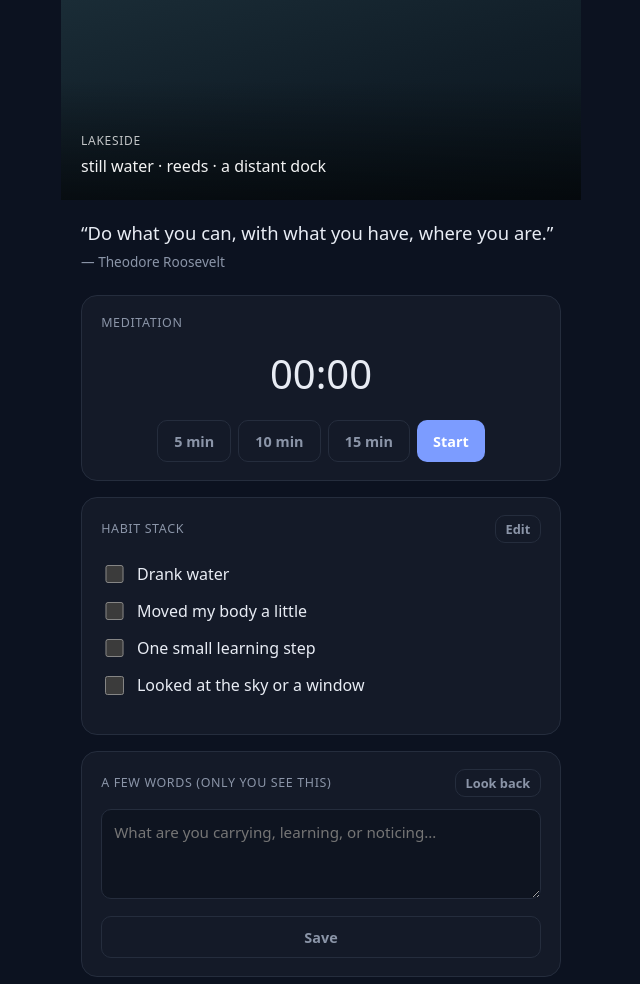
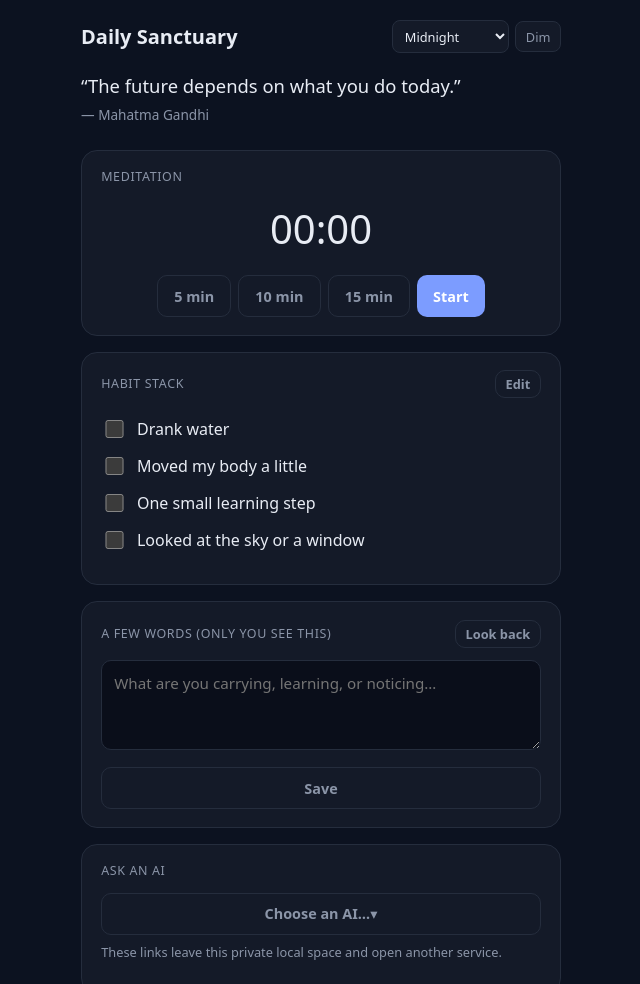
Before and after one commit to joule5/daily-sanctuary, a plain HTML site: page index.html in a window 1280 px wide. Shown: the top 984 px of the page, without its empty margins (319-959 px from the left). Drawn offline with Linux system fonts and the light colour scheme.

Commit message:
Sync project files via Zip2Git

```diff
--- a/css/main.css
+++ b/css/main.css
@@ -21,6 +21,7 @@ html, body {
   font-family: var(--font);
   line-height: 1.5;
   -webkit-tap-highlight-color: transparent;
+  transition: background 0.25s ease, color 0.25s ease;
 }
 
 body { min-height: 100dvh; }
@@ -28,7 +29,7 @@ body { min-height: 100dvh; }
 #app {
   max-width: 520px;
   margin: 0 auto;
-  padding: 0 0 3rem;
+  padding: 1.25rem 1.25rem 3rem;
   min-height: 100dvh;
 }
 
@@ -38,48 +39,49 @@ body { min-height: 100dvh; }
   padding: 4rem 1rem;
 }
 
-/* ----- Scene ----- */
-.scene {
-  position: relative;
-  height: 200px;
-  overflow: hidden;
+/* ----- Header / theme controls ----- */
+.top-bar {
   display: flex;
-  flex-direction: column;
-  justify-content: flex-end;
-  padding: 1.4rem 1.25rem;
-  color: #fff;
+  justify-content: space-between;
+  align-items: center;
+  margin-bottom: 1.25rem;
+  gap: 0.75rem;
 }
 
-.scene::after {
-  content: "";
-  position: absolute;
-  inset: 0;
-  background: linear-gradient(to top, rgba(0,0,0,0.55) 0%, transparent 60%);
-  pointer-events: none;
+.top-bar h1 {
+  font-size: 1.25rem;
+  font-weight: 600;
+  margin: 0;
 }
 
-.scene-name {
-  position: relative;
-  z-index: 1;
-  font-size: 0.75rem;
-  letter-spacing: 0.06em;
-  text-transform: uppercase;
-  opacity: 0.75;
-  margin-bottom: 0.2rem;
+.theme-controls {
+  display: flex;
+  gap: 0.4rem;
+  align-items: center;
 }
 
-.scene-elements {
-  position: relative;
-  z-index: 1;
-  font-size: 1rem;
-  opacity: 0.95;
+.theme-controls select {
+  background: var(--panel);
+  color: var(--text);
+  border: 1px solid var(--border);
+  border-radius: 8px;
+  padding: 0.35rem 0.5rem;
+  font-size: 0.8rem;
+  font-family: inherit;
 }
 
-/* ----- Content ----- */
-.content {
-  padding: 1.25rem 1.25rem 0;
+.dim-btn {
+  background: var(--panel);
+  border: 1px solid var(--border);
+  color: var(--muted);
+  border-radius: 8px;
+  padding: 0.35rem 0.6rem;
+  font-size: 0.8rem;
+  font-family: inherit;
+  cursor: pointer;
 }
 
+/* ----- Quote ----- */
 .quote {
   font-size: 1.15rem;
   font-weight: 500;
@@ -90,15 +92,17 @@ body { min-height: 100dvh; }
 .quote-author {
   font-size: 0.85rem;
   color: var(--muted);
-  margin: 0 0 1.4rem;
+  margin: 0 0 1.5rem;
 }
 
+/* ----- Sections ----- */
 .section {
   background: var(--panel);
   border: 1px solid var(--border);
   border-radius: var(--radius);
   padding: 1.1rem 1.2rem;
   margin-bottom: 1rem;
+  transition: background 0.25s ease, border-color 0.25s ease;
 }
 
 .section-title {
@@ -134,7 +138,7 @@ body { min-height: 100dvh; }
 .habit-list {
   list-style: none;
   padding: 0;
-  margin: 0 0 0.75rem;
+  margin: 0 0 0.5rem;
 }
 
 .habit-list li {
@@ -162,7 +166,6 @@ body { min-height: 100dvh; }
   color: var(--muted);
 }
 
-.habit-list .edit-btn,
 .habit-list .del-btn {
   background: none;
   border: none;
@@ -176,7 +179,7 @@ body { min-height: 100dvh; }
 .habit-actions {
   display: flex;
   gap: 0.5rem;
-  margin-top: 0.5rem;
+  margin-top: 0.6rem;
 }
 
 .habit-actions input {
@@ -184,7 +187,7 @@ body { min-height: 100dvh; }
   padding: 0.55rem 0.7rem;
   border-radius: 8px;
   border: 1px solid var(--border);
-  background: #0e1420;
+  background: color-mix(in srgb, var(--bg) 80%, black);
   color: var(--text);
   font-size: 0.9rem;
   font-family: inherit;
@@ -197,14 +200,14 @@ textarea {
   padding: 0.75rem;
   border-radius: 10px;
   border: 1px solid var(--border);
-  background: #0e1420;
+  background: color-mix(in srgb, var(--bg) 80%, black);
   color: var(--text);
   font-family: inherit;
   font-size: 0.95rem;
   resize: vertical;
 }
 
-textarea:focus, input:focus {
+textarea:focus, input:focus, select:focus {
   outline: 2px solid var(--accent);
   outline-offset: 1px;
 }
@@ -213,7 +216,7 @@ textarea:focus, input:focus {
   list-style: none;
   padding: 0;
   margin: 0;
-  max-height: 320px;
+  max-height: 340px;
   overflow-y: auto;
 }
 
@@ -276,7 +279,7 @@ textarea:focus, input:focus {
 }
 
 .ai-menu a:last-child { border-bottom: none; }
-.ai-menu a:active { background: #1c2433; }
+.ai-menu a:active { background: color-mix(in srgb, var(--panel) 80%, white); }
 
 .ai-menu .note {
   display: block;
@@ -326,7 +329,7 @@ textarea:focus, input:focus {
 /* ----- Footer ----- */
 .footer {
   text-align: center;
-  padding: 1.5rem 1.25rem 0;
+  padding: 1.5rem 0 0;
   font-size: 0.8rem;
   color: var(--muted);
 }
@@ -347,7 +350,7 @@ textarea:focus, input:focus {
   display: flex;
   align-items: center;
   gap: 0.75rem;
-  padding: 1rem 1.25rem 0.5rem;
+  margin-bottom: 1rem;
 }
 
 .screen-header h1 {
@@ -355,3 +358,8 @@ textarea:focus, input:focus {
   margin: 0;
   font-weight: 600;
 }
+
+/* Dim mode */
+body.dim {
+  filter: brightness(0.72);
+}
--- a/data/content.js
+++ b/data/content.js
@@ -1,46 +1,7 @@
 /**
  * Expandable content.
- * To add more scenes or quotes later, just append to the arrays.
+ * Add more quotes or AIs by appending to the arrays.
  */
-
-export const SCENES = [
-  {
-    id: "forest-morning",
-    name: "Forest Morning",
-    gradient: "linear-gradient(165deg, #1e3a2f 0%, #0f241c 45%, #0a1812 100%)",
-    elements: "tall pines · soft light · a quiet path"
-  },
-  {
-    id: "beach-dusk",
-    name: "Beach at Dusk",
-    gradient: "linear-gradient(165deg, #2d1f3d 0%, #1a1428 50%, #100c18 100%)",
-    elements: "low tide · distant lights · one footprint"
-  },
-  {
-    id: "city-park",
-    name: "City Park",
-    gradient: "linear-gradient(165deg, #1e2c30 0%, #141e22 50%, #0c1418 100%)",
-    elements: "old trees · a bench · one piece of litter someone missed"
-  },
-  {
-    id: "mountain-clear",
-    name: "Mountain Clear",
-    gradient: "linear-gradient(165deg, #1c2838 0%, #121a26 50%, #0a1018 100%)",
-    elements: "cold air · long view · a single trail marker"
-  },
-  {
-    id: "lakeside",
-    name: "Lakeside",
-    gradient: "linear-gradient(165deg, #1a2c36 0%, #111e28 50%, #0a141c 100%)",
-    elements: "still water · reeds · a distant dock"
-  },
-  {
-    id: "desert-evening",
-    name: "Desert Evening",
-    gradient: "linear-gradient(165deg, #2e2218 0%, #1c1610 50%, #120e0a 100%)",
-    elements: "long shadows · quiet sand · one distant road"
-  }
-];
 
 export const QUOTES = [
   // Original
@@ -60,16 +21,13 @@ export const QUOTES = [
   { text: "The secret of getting ahead is getting started.", author: "Mark Twain" },
   { text: "It does not matter how slowly you go as long as you do not stop.", author: "Confucius" },
   { text: "What you get by achieving your goals is not as important as what you become by achieving your goals.", author: "Zig Ziglar" },
-  { text: "The only way to do great work is to love what you do.", author: "Steve Jobs" },
   { text: "Do what you can, with what you have, where you are.", author: "Theodore Roosevelt" },
   { text: "I am not a product of my circumstances. I am a product of my decisions.", author: "Stephen Covey" },
   { text: "The future depends on what you do today.", author: "Mahatma Gandhi" },
-  { text: "You miss 100% of the shots you don’t take.", author: "Wayne Gretzky" },
   { text: "It always seems impossible until it’s done.", author: "Nelson Mandela" },
   { text: "Start where you are. Use what you have. Do what you can.", author: "Arthur Ashe" },
   { text: "The best time to plant a tree was 20 years ago. The second best time is now.", author: "Chinese proverb" },
   { text: "Small daily improvements over time lead to stunning results.", author: "Robin Sharma" },
-  { text: "Discipline is choosing between what you want now and what you want most.", author: "Abraham Lincoln (attributed)" },
   { text: "You do not rise to the level of your goals. You fall to the level of your systems.", author: "James Clear" }
 ];
 
@@ -88,3 +46,11 @@ export const DEFAULT_HABITS = [
   "One small learning step",
   "Looked at the sky or a window"
 ];
+
+export const THEMES = [
+  { id: "default", name: "Midnight", bg: "#0c1220", panel: "#141a28", accent: "#7c9cff" },
+  { id: "deep", name: "Deep Black", bg: "#050505", panel: "#111111", accent: "#8b9cff" },
+  { id: "forest", name: "Forest", bg: "#0a1410", panel: "#122018", accent: "#6bcf9b" },
+  { id: "slate", name: "Slate", bg: "#12151c", panel: "#1c212b", accent: "#9aa8c7" },
+  { id: "warm", name: "Warm Ember", bg: "#140f0c", panel: "#1e1814", accent: "#d4a574" }
+];
--- a/js/app.js
+++ b/js/app.js
@@ -1,10 +1,10 @@
 /**
- * Daily Sanctuary — improved version
- * Habit stack, Look Back, stronger scenes, expanded quotes.
+ * Daily Sanctuary
+ * No scenes. Theme + dim controls. Habit stack. Look back.
  */
 
 import * as db from "./db.js";
-import { SCENES, QUOTES, AI_LINKS, DEFAULT_HABITS } from "../data/content.js";
+import { QUOTES, AI_LINKS, DEFAULT_HABITS, THEMES } from "../data/content.js";
 
 const STATE_KEY = "state";
 
@@ -12,11 +12,13 @@ let state = {
   habits: [...DEFAULT_HABITS],
   checked: {},
   reflection: "",
-  history: [],       // { date, text }
-  lastDate: null
+  history: [],
+  lastDate: null,
+  themeId: "default",
+  dim: false
 };
 
-let view = "home";   // "home" | "history" | "edit-habits"
+let view = "home";
 let timerSeconds = 0;
 let timerInterval = null;
 let timerRunning = false;
@@ -29,13 +31,11 @@ async function load() {
 
   const today = localDate();
   if (state.lastDate !== today) {
-    // New day: save yesterday's reflection into history if it exists, then reset
     if (state.lastDate && state.reflection.trim()) {
       state.history.unshift({
         date: state.lastDate,
         text: state.reflection.trim()
       });
-      // Keep last 90 days
       if (state.history.length > 90) state.history = state.history.slice(0, 90);
     }
     state.checked = {};
@@ -43,6 +43,8 @@ async function load() {
     state.lastDate = today;
     await save();
   }
+
+  applyTheme();
   render();
 }
 
@@ -62,6 +64,14 @@ function dayIndex(len) {
   return hash % len;
 }
 
+function applyTheme() {
+  const theme = THEMES.find(t => t.id === state.themeId) || THEMES[0];
+  document.documentElement.style.setProperty("--bg", theme.bg);
+  document.documentElement.style.setProperty("--panel", theme.panel);
+  document.documentElement.style.setProperty("--accent", theme.accent);
+  document.body.classList.toggle("dim", state.dim);
+}
+
 function render() {
   if (view === "history") return renderHistory();
   if (view === "edit-habits") return renderEditHabits();
@@ -69,18 +79,23 @@ function render() {
 }
 
 function renderHome() {
-  const scene = SCENES[dayIndex(SCENES.length)];
   const quote = QUOTES[dayIndex(QUOTES.length)];
 
   app.innerHTML = `
-    <div class="scene" style="background:${scene.gradient}">
-      <div class="scene-name">${escape(scene.name)}</div>
-      <div class="scene-elements">${escape(scene.elements)}</div>
+    <div class="top-bar">
+      <h1>Daily Sanctuary</h1>
+      <div class="theme-controls">
+        <select id="theme-select" aria-label="Color scheme">
+          ${THEMES.map(t => `
+            <option value="${t.id}" ${state.themeId === t.id ? "selected" : ""}>${escape(t.name)}</option>
+          `).join("")}
+        </select>
+        <button class="dim-btn" id="dim-toggle">${state.dim ? "Undim" : "Dim"}</button>
+      </div>
     </div>
 
-    <div class="content">
     <p class="quote">“${escape(quote.text)}”</p>
-      ${quote.author ? `<p class="quote-author">— ${escape(quote.author)}</p>` : `<p class="quote-author" style="margin-bottom:1.4rem"></p>`}
+    ${quote.author ? `<p class="quote-author">— ${escape(quote.author)}</p>` : `<p class="quote-author"></p>`}
 
     <!-- Meditation -->
     <div class="section">
@@ -100,7 +115,7 @@ function renderHome() {
         <span>Habit stack</span>
         <button class="btn btn-ghost" id="edit-habits" style="padding:0.25rem 0.6rem;font-size:0.8rem">Edit</button>
       </div>
-        <ul class="habit-list" id="habits">
+      <ul class="habit-list">
         ${state.habits.map((label, i) => `
           <li>
             <input type="checkbox" id="h${i}" ${state.checked[i] ? "checked" : ""} />
@@ -141,7 +156,6 @@ function renderHome() {
       </div>
       <p class="ai-warning">These links leave this private local space and open another service.</p>
     </div>
-    </div>
 
     <div class="footer">
       <p>Private · Local · No account</p>
@@ -153,6 +167,20 @@ function renderHome() {
 }
 
 function bindHomeEvents() {
+  // Theme
+  document.getElementById("theme-select").onchange = async (e) => {
+    state.themeId = e.target.value;
+    applyTheme();
+    await save();
+  };
+
+  document.getElementById("dim-toggle").onclick = async () => {
+    state.dim = !state.dim;
+    applyTheme();
+    await save();
+    render(); // refresh button label
+  };
+
   // Timer
   document.querySelectorAll("[data-min]").forEach(btn => {
     btn.onclick = () => {
@@ -210,11 +238,14 @@ function bindHomeEvents() {
       checked: {},
       reflection: "",
       history: [],
-      lastDate: null
+      lastDate: null,
+      themeId: "default",
+      dim: false
     };
     stopTimer();
     timerSeconds = 0;
     await db.clearAll();
+    applyTheme();
     render();
   };
 }
@@ -227,8 +258,6 @@ function closeAiMenu(e) {
     menu.classList.remove("open");
   }
 }
-
-// ---------- Look Back ----------
 
 function renderHistory() {
   const items = state.history.length
@@ -245,10 +274,8 @@ function renderHistory() {
       <button class="btn btn-ghost" id="back">← Back</button>
       <h1>Look back</h1>
     </div>
-    <div class="content">
     <div class="section">
       <ul class="history-list">${items}</ul>
-      </div>
     </div>
   `;
 
@@ -258,15 +285,12 @@ function renderHistory() {
   };
 }
 
-// ---------- Edit Habits ----------
-
 function renderEditHabits() {
   app.innerHTML = `
     <div class="screen-header">
       <button class="btn btn-ghost" id="back">← Back</button>
       <h1>Edit habit stack</h1>
     </div>
-    <div class="content">
     <div class="section">
       <ul class="habit-list" id="edit-list">
         ${state.habits.map((label, i) => `
@@ -276,11 +300,9 @@ function renderEditHabits() {
           </li>
         `).join("")}
       </ul>
-
       <div class="habit-actions">
         <input type="text" id="new-habit" placeholder="New habit…" />
         <button class="btn" id="add-habit">Add</button>
-        </div>
       </div>
     </div>
   `;
@@ -294,7 +316,6 @@ function renderEditHabits() {
     btn.onclick = async () => {
       const i = Number(btn.dataset.i);
       state.habits.splice(i, 1);
-      // Clean checked map
       const newChecked = {};
       state.habits.forEach((_, idx) => {
         if (state.checked[idx >= i ? idx + 1 : idx]) newChecked[idx] = true;
@@ -315,8 +336,6 @@ function renderEditHabits() {
     renderEditHabits();
   };
 }
-
-// ---------- Timer helpers ----------
 
 function formatTime(sec) {
   const m = Math.floor(sec / 60);
@@ -370,5 +389,4 @@ function escape(str) {
     .replace(/"/g, "&quot;");
 }
 
-// ---------- Start ----------
 load();
```
Also changed, not shown: index.html (+1 -1 lines), 1 other file. Lines whose indentation alone changed are shown as unchanged.
